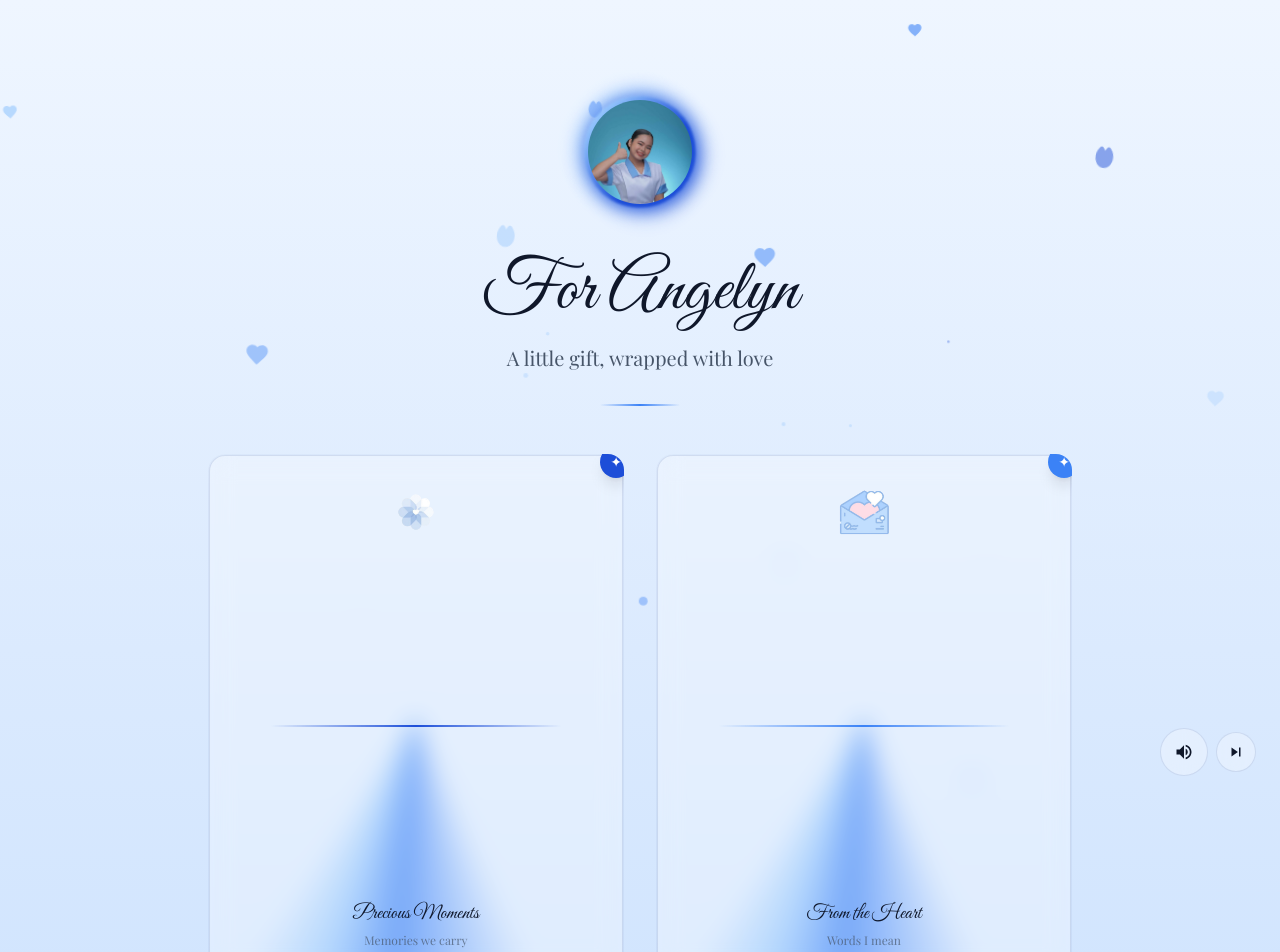
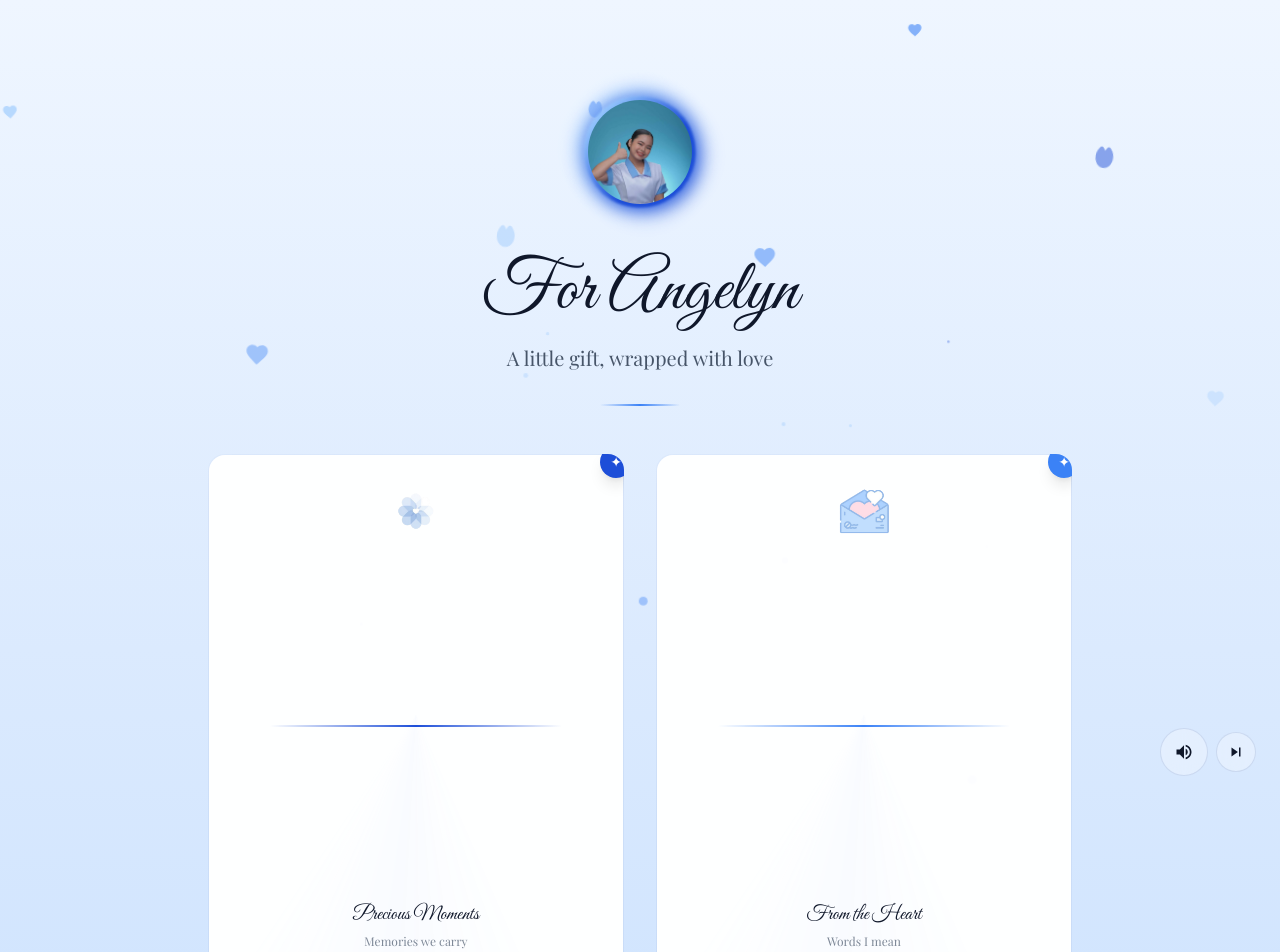
Before and after one commit to anishinsei-343030/Jasper-Pilar2, a Next.js app: page / in a window 1280 px wide. Shown: the top 952 px of the page. Built offline with nearby package versions, Linux system fonts and the light colour scheme; a web font is replaced by a local one.

Commit message:
fix: make card content bg opaque to hide conic gradient center

```diff
--- a/src/components/GiftBox.tsx
+++ b/src/components/GiftBox.tsx
@@ -47,7 +47,7 @@ export function GiftBox({ label, tagline, emoji, color, index, peekPreviews, onC
       onClick={onClick}
     >
       <div className="card__border" />
-      <div className="absolute inset-[1px] rounded-2xl overflow-hidden glass box-shadow" style={{ zIndex: 1 }}>
+      <div className="absolute inset-[1px] rounded-2xl overflow-hidden box-shadow" style={{ zIndex: 1, background: 'rgba(255, 255, 255, 0.97)' }}>
         <div
           className="gift-bg"
           style={{
```
